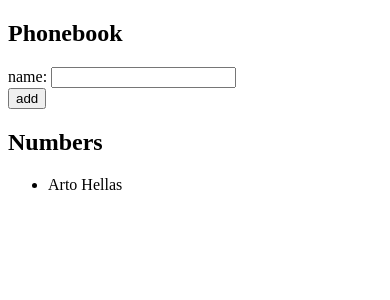
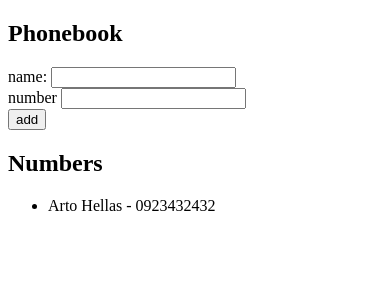
Before and after one commit to FilipKod/fullstackopen, a React (Vite) app in the folder phonebook/: page / in a window 390 px wide. Shown: the top 300 px of the page. Built offline with nearby package versions, Linux system fonts and the light colour scheme.

Commit message:
Adds number input to phonebook entries
Extends phonebook entries to include phone numbers.
This enhancement allows users to store and display
contact numbers alongside names. It also prevents
duplicate entries based on name and number.

```diff
--- a/phonebook/src/App.jsx
+++ b/phonebook/src/App.jsx
@@ -1,28 +1,40 @@
 import { useState } from "react";
 
 const App = () => {
-  const [persons, setPersons] = useState([{ name: "Arto Hellas" }]);
+  const [persons, setPersons] = useState([
+    { name: "Arto Hellas", number: "0923432432" },
+  ]);
   const [newName, setNewName] = useState("");
+  const [newNumber, setNewNumber] = useState("");
 
   const handleNewNameChange = (event) => {
     setNewName(event.target.value);
   };
 
+  const handleNewNumberChange = (event) => {
+    setNewNumber(event.target.value);
+  };
+
   const addPersonHandler = (event) => {
     event.preventDefault();
 
-    console.log(newName);
+    if (persons.some((person) => person.name === newName)) {
+      alert(`Name ${newName} is already added to phonebook.`);
+      return;
+    }
 
-    if (persons.some((person) => person.name === newName)) {
-      alert(`${newName} is already added to phonebook.`);
+    if (persons.some((person) => person.number === newNumber)) {
+      alert(`Number ${newNumber} is already added to phonebook.`);
       return;
     }
 
     const personObj = {
       name: newName,
+      number: newNumber,
     };
     setPersons(persons.concat(personObj));
     setNewName("");
+    setNewNumber("");
   };
 
   return (
@@ -33,13 +45,18 @@ const App = () => {
           name: <input value={newName} onChange={handleNewNameChange} />
         </div>
         <div>
+          number <input value={newNumber} onChange={handleNewNumberChange} />
+        </div>
+        <div>
           <button type="submit">add</button>
         </div>
       </form>
       <h2>Numbers</h2>
       <ul>
-        {persons.map((person, index) => (
-          <li key={person.name + index}>{person.name}</li>
+        {persons.map((person) => (
+          <li key={person.name + person.number}>
+            {person.name} - {person.number}
+          </li>
         ))}
       </ul>
     </div>
```
